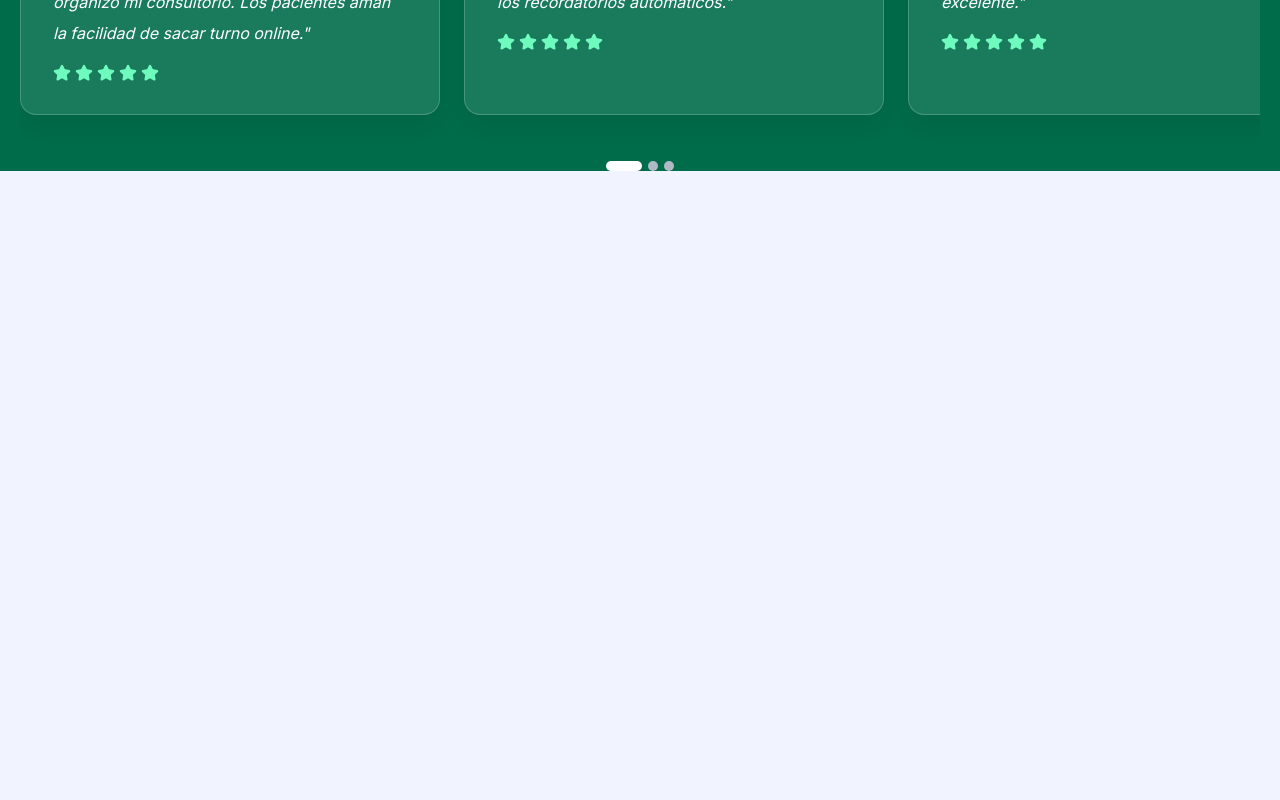
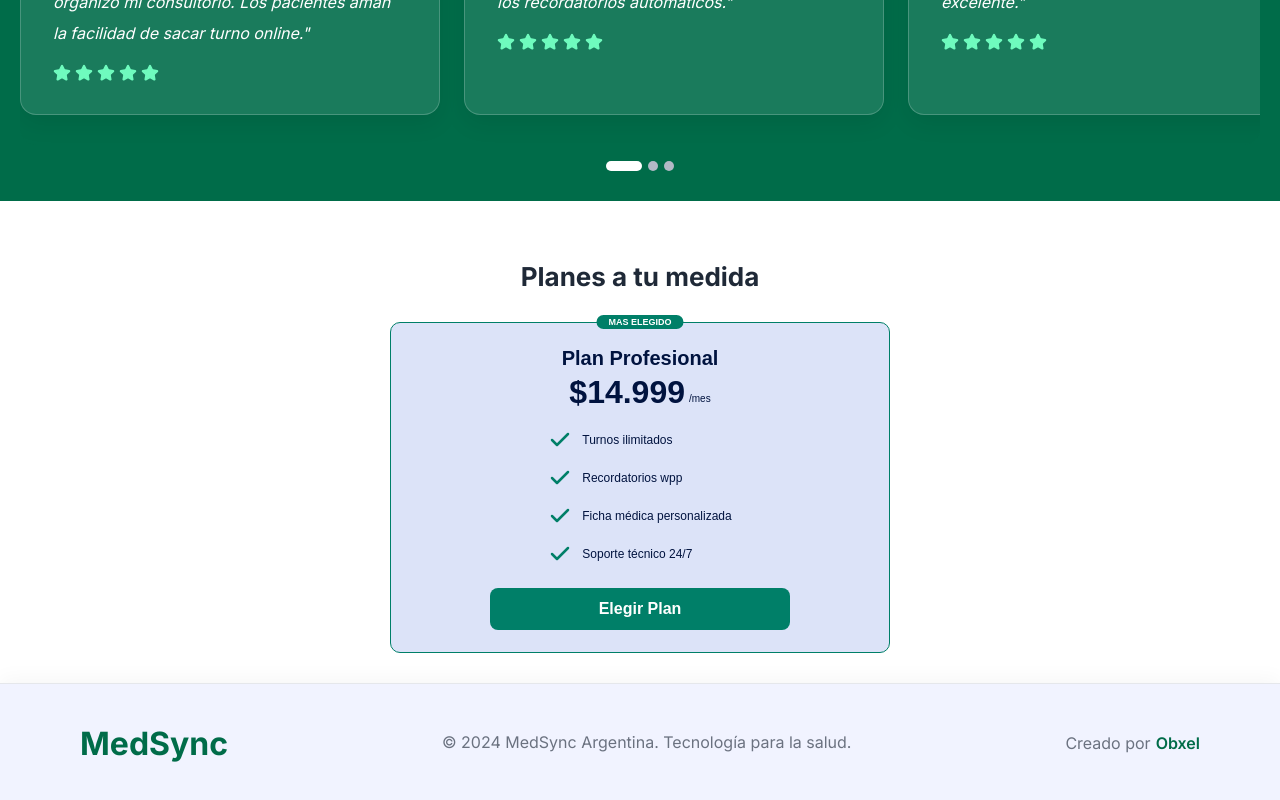
Before and after one commit to lucassosaurquiza/medsync, a React (Vite) app: page / in a window 1280 px wide. Shown: the part 1457-2257 px from the top of the page. Before the commit the page ends 1628 px from the top, so only its background shows below. Built offline with nearby package versions, Linux system fonts and the light colour scheme.

Commit message:
feat: add pricing section and footer

```diff
--- /dev/null
+++ b/src/components/ButtonChoosePlan/index.jsx
@@ -0,0 +1,10 @@
+import './styles.css'
+
+function ButtonChoosePlan () {
+  return (
+    <>
+      <button className='choose-plan'>Elegir Plan</button>
+    </>
+  )
+}
+export { ButtonChoosePlan }
--- /dev/null
+++ b/src/components/ButtonChoosePlan/styles.css
@@ -0,0 +1,12 @@
+.choose-plan {
+  width: 100%;
+  max-width: 300px;
+  padding: 12px;
+  border: none;
+  border-radius: 8px;
+  background: #007f68;
+  color: #ffffff;
+  font-size: var(--font-h4);
+  font-weight: 700;
+  cursor: pointer;
+}
--- /dev/null
+++ b/src/components/PricingCard/index.jsx
@@ -0,0 +1,43 @@
+import './styles.css'
+
+import { ButtonChoosePlan } from '../ButtonChoosePlan'
+import { Check } from 'lucide-react'
+
+function PricingCard () {
+  return (
+    <>
+      <section className='pricing-card'>
+        <h2 className='pricing-card__badge'>MAS ELEGIDO</h2>
+
+        <h3 className='pricing-card__title'>Plan Profesional</h3>
+
+        <span className='pricing-card__price'>$14.999</span>
+
+        <div className='pricing-card__features'>
+          <div className='pricing-card__feature'>
+            <Check className='pricing-card__icon' />
+            <p className='pricing-card__text'>Turnos ilimitados</p>
+          </div>
+
+          <div className='pricing-card__feature'>
+            <Check className='pricing-card__icon' />
+            <p className='pricing-card__text'>Recordatorios wpp</p>
+          </div>
+
+          <div className='pricing-card__feature'>
+            <Check className='pricing-card__icon' />
+            <p className='pricing-card__text'>Ficha médica personalizada</p>
+          </div>
+
+          <div className='pricing-card__feature'>
+            <Check className='pricing-card__icon' />
+            <p className='pricing-card__text'>Soporte técnico 24/7</p>
+          </div>
+        </div>
+        <ButtonChoosePlan />
+      </section>
+    </>
+  )
+}
+
+export { PricingCard }
--- /dev/null
+++ b/src/components/PricingCard/styles.css
@@ -0,0 +1,78 @@
+.pricing-card {
+  width: 100%;
+  flex-direction: column;
+  align-items: center;
+  display: flex;
+  max-width: 500px;
+  position: relative;
+  padding: 24px 20px 22px;
+  border: 1.5px solid #007f68;
+  border-radius: 10px;
+  background: #dce3f8;
+  color: #00133f;
+  font-family: Arial, sans-serif;
+}
+
+.pricing-card__badge {
+  position: absolute;
+  top: -8px;
+  left: 50%;
+  transform: translateX(-50%);
+  margin: 0;
+  padding: 2px 12px;
+  border-radius: 999px;
+  background: #007f68;
+  color: #ffffff;
+  font-size: 9px;
+  font-weight: 700;
+}
+
+.pricing-card__title {
+  margin: 0 0 6px;
+  font-size: var(--font-h3);
+  font-weight: 700;
+}
+
+.pricing-card__price {
+  display: flex;
+  align-items: flex-end;
+  gap: 4px;
+  margin-bottom: 20px;
+  font-size: 32px;
+  font-weight: 800;
+  line-height: 1;
+}
+
+.pricing-card__price::after {
+  content: "/mes";
+  margin-bottom: 4px;
+  font-size: 10px;
+  font-weight: 400;
+}
+
+.pricing-card__features {
+  display: flex;
+  flex-direction: column;
+  gap: 14px;
+  margin-bottom: 22px;
+}
+
+.pricing-card__feature {
+  display: flex;
+  align-items: center;
+  gap: 10px;
+}
+
+.pricing-card__icon {
+  width: 24px;
+  height: 24px;
+  color: #007f68;
+  stroke-width: 2.5;
+  flex-shrink: 0;
+}
+
+.pricing-card__text {
+  margin: 0;
+  font-size: var(--font-body);
+  color: #00133f;
+}
--- a/src/pages/Home/index.jsx
+++ b/src/pages/Home/index.jsx
@@ -8,6 +8,8 @@ import { StartButton } from '../../components/StartButton'
 import { AdviceButton } from '../../components/AdviceButton'
 import { BenefitCard } from '../../components/BenefitCard'
 import { TestimonialCarousel } from '../../components/TestimonialCarousel'
+import { Footer } from '../../components/Footer'
+import { PricingCard } from '../../components/PricingCard'
 
 function Home () {
   return (
@@ -78,6 +80,17 @@ function Home () {
           <TestimonialCarousel />
         </MainLayout>
       </section>
+
+      <section className='pricing'>
+        <MainLayout>
+          <div className='pricing__container'>
+            <h1 className='pricing__title'>Planes a tu medida</h1>
+            <PricingCard />
+          </div>
+        </MainLayout>
+      </section>
+
+      <Footer />
     </>
   )
 }
--- a/src/pages/Home/styles.css
+++ b/src/pages/Home/styles.css
@@ -172,9 +172,8 @@
 
 .testimonials {
   background-color: var(--color-primary);
+  padding-bottom: 30px;
 }
-
-.testimonials__header {}
 
 .testimonials__title {
   color: white;
@@ -189,4 +188,25 @@
   color: white;
 }
 
-.testimonials__carousel {}
+/* SECCION TESTIMONIOS */
+
+.pricing {
+  display: flex;
+  flex-direction: column;
+  align-items: center;
+  background-color: white;
+  padding: 30px 16px;
+}
+
+.pricing__container{
+  display: flex;
+  flex-direction: column;
+  align-items: center;
+}
+
+.pricing__title {
+  font-size: var(--font-h2);
+  font-weight: var(--weight-bold);
+  margin-bottom: 30px;
+  margin-top: 30px;
+}
```
